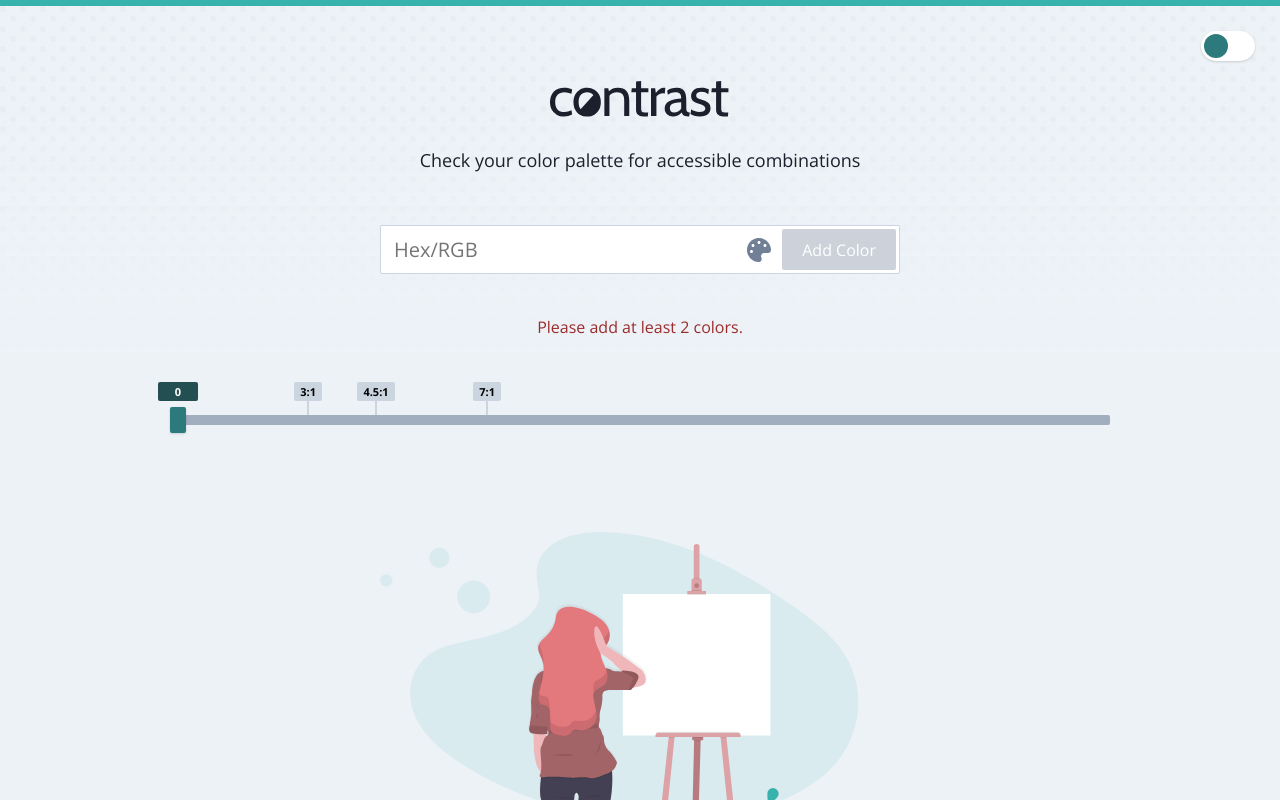
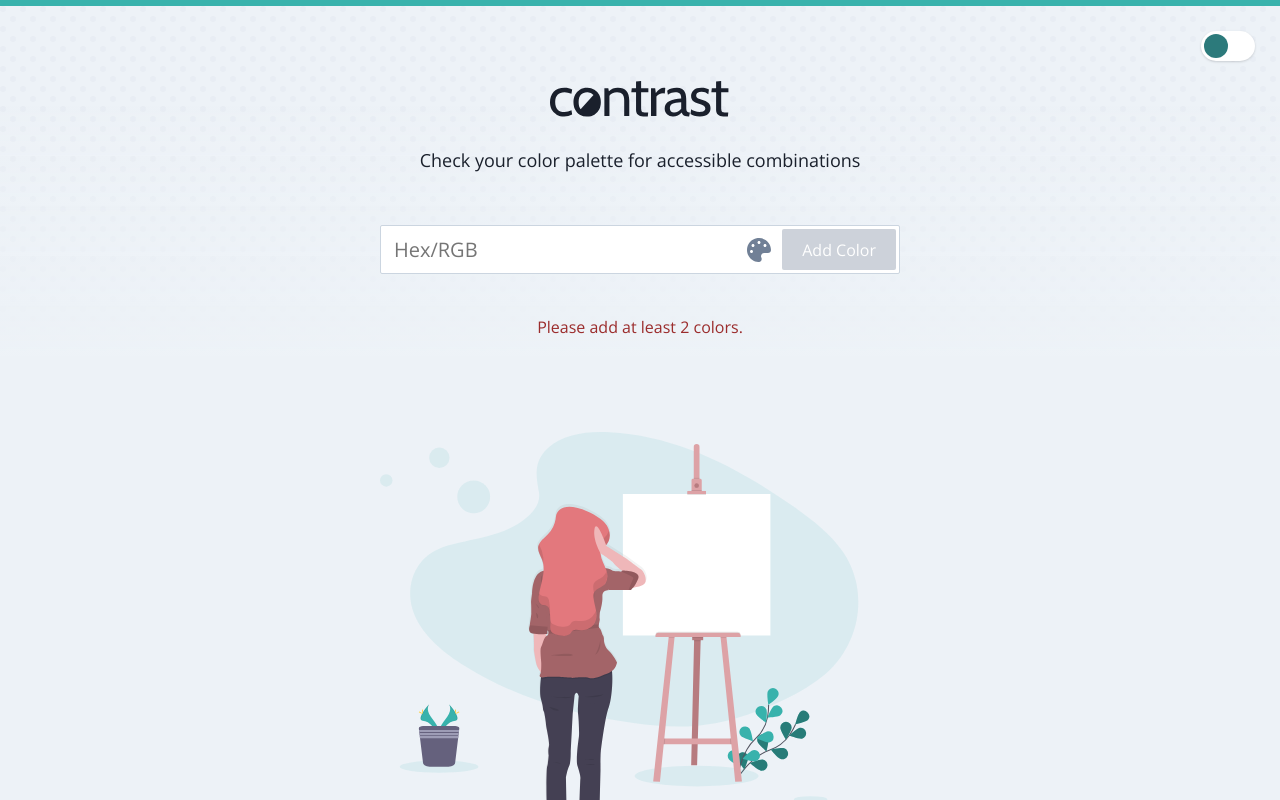
Before and after one commit to crgeary/contrast, a React (Create React App) app: page / in a window 1280 px wide. Shown: the top 800 px of the page. Built offline with nearby package versions, Linux system fonts and the light colour scheme.

Commit message:
remove range slider until there are at least 2 colours

```diff
--- a/src/App.js
+++ b/src/App.js
@@ -121,7 +121,9 @@ export default class App extends Component {
                     <div className="container">
                         <Picker doNewColor={this.doNewColor} />
                         <Colors colors={this.state.colors} doRemoveColor={this.doRemoveColor} />
-                        <RangeSlider current={this.state.minContrast} doRangeSliderChange={this.doRangeSliderChange} doSetRangeSlider={this.doSetRangeSlider} />
+                        {this.state.colors.length >= 2 ? (
+                            <RangeSlider current={this.state.minContrast} doRangeSliderChange={this.doRangeSliderChange} doSetRangeSlider={this.doSetRangeSlider} />
+                        ) : null}
                     </div>
                     <div className="container container--wide">
 
```
